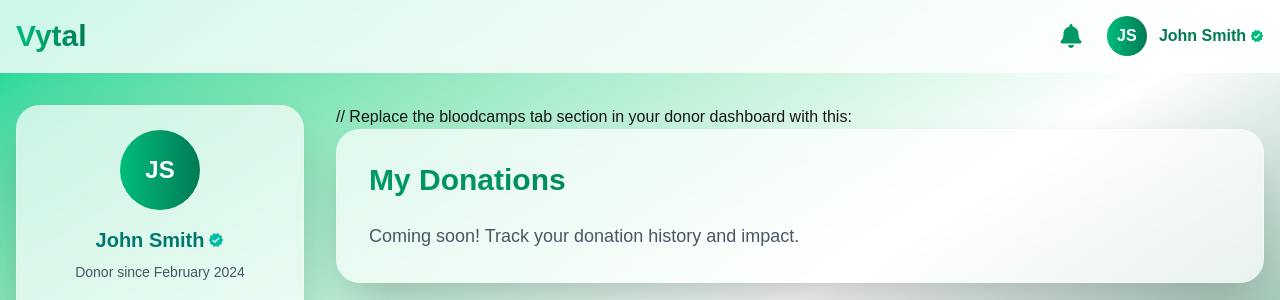
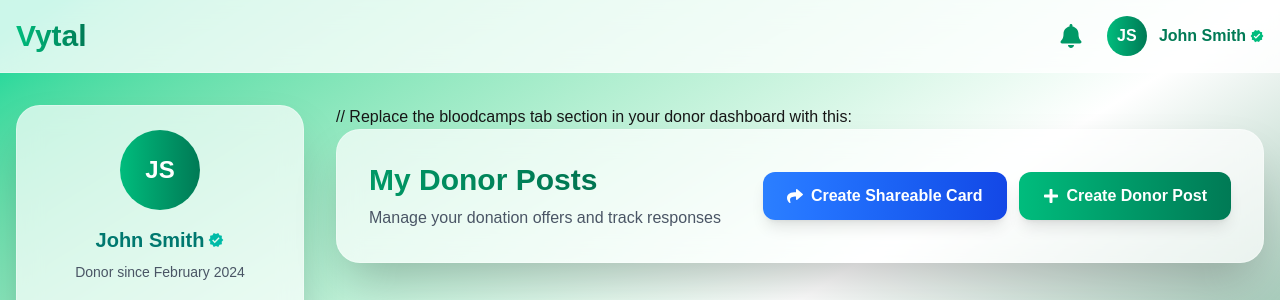
Before and after one commit to WebCooper/Vytal, a Next.js app in the folder frontend/: page /donor in a window 1280 px wide. Both pictures are taken after a click on the button "My Donations". Shown: the top 300 px of the page. Built offline with nearby package versions, Linux system fonts and the light colour scheme.

Commit message:
Add shareable donation card generator to donor page
Integrated DonationCardGenerator component into the donor dashboard, allowing users to create and share a donor card. Updated UI to include a button for opening the card generator modal alongside donor post management actions.

```diff
--- a/frontend/app/donor/page.tsx
+++ b/frontend/app/donor/page.tsx
@@ -10,6 +10,7 @@ import CreateBloodCamp from "@/components/donorProfile/CreateBloodCamp";
 import { sriLankaMapPath } from "@/components/community/sriLankaMapPath";
 import CampDetailsModal from "@/components/community/CampDetailsModal";
 import { BloodCamp } from "@/components/types";
+import DonationCardGenerator from "@/components/shared/MedicalCardGenerator";
 import {
     getCategoryIcon,
     getCategoryColor,
@@ -44,7 +45,7 @@ export default function DonorDashboard() {
 
     const upcomingCamps = bloodCamps.filter(camp => camp.status === "upcoming");
     const activeCamps = bloodCamps.filter(camp => camp.status === "active");
-
+    const [showCardGenerator, setShowCardGenerator] = useState(false);
     return (
         <div className="min-h-screen bg-gradient-to-br from-emerald-400 via-white to-emerald-700">
             <ProfileHeader user={donorUser} />
@@ -958,10 +959,30 @@ export default function DonorDashboard() {
                                 animate={{ opacity: 1, y: 0 }}
                                 className="bg-white/70 backdrop-blur-md rounded-3xl shadow-2xl border border-white/30 p-8"
                             >
-                                <h2 className="text-3xl font-extrabold bg-gradient-to-r from-emerald-600 to-emerald-800 bg-clip-text text-transparent mb-6">
-                                    My Donations
-                                </h2>
-                                <p className="text-gray-600 text-lg">Coming soon! Track your donation history and impact.</p>
+                                <div className="flex flex-col sm:flex-row justify-between items-start sm:items-center gap-4">
+                                    <div>
+                                        <h2 className="text-3xl font-extrabold bg-gradient-to-r from-emerald-600 to-emerald-800 bg-clip-text text-transparent mb-2">
+                                            My Donor Posts
+                                        </h2>
+                                        <p className="text-gray-600">Manage your donation offers and track responses</p>
+                                    </div>
+                                    <div className="flex space-x-3">
+                                        <button
+                                            onClick={() => setShowCardGenerator(true)}
+                                            className="px-6 py-3 bg-gradient-to-r from-blue-500 to-blue-700 text-white font-bold rounded-xl shadow-lg hover:scale-105 hover:shadow-xl transition-all duration-200 flex items-center"
+                                        >
+                                            <FaShare className="mr-2" />
+                                            Create Shareable Card
+                                        </button>
+                                        <button
+                                            onClick={() => setShowDonorPostForm(true)}
+                                            className="px-6 py-3 bg-gradient-to-r from-emerald-500 to-emerald-700 text-white font-bold rounded-xl shadow-lg hover:scale-105 hover:shadow-xl transition-all duration-200 flex items-center"
+                                        >
+                                            <FaPlus className="mr-2" />
+                                            Create Donor Post
+                                        </button>
+                                    </div>
+                                </div>
                             </motion.div>
                         )}
 
@@ -1005,6 +1026,12 @@ export default function DonorDashboard() {
                 selectedCamp={selectedCamp}
                 setSelectedCamp={setSelectedCamp}
             />
+            <DonationCardGenerator
+                isOpen={showCardGenerator}
+                onClose={() => setShowCardGenerator(false)}
+                userType="donor"
+                userData={donorUser}
+            />
         </div>
     );
 }
```
